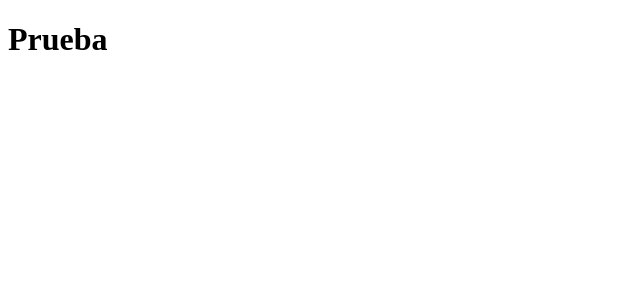
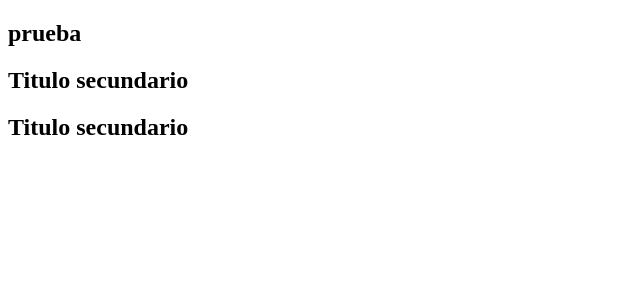
Before and after one commit to valentino-villalba/priemerAppReact, a React (Vite) app: page / in a window 1280 px wide. Shown: the top 300 px of the page, without its empty margins (0-640 px from the left). Built offline with nearby package versions, Linux system fonts and the light colour scheme.

Commit message:
creamos el componente informacion

```diff
--- a/src/App.jsx
+++ b/src/App.jsx
@@ -1,5 +1,13 @@
+import Informacion from "./components/Informacion";
+
 function App() {
-  return <h1>Prueba</h1>;
+  return (
+    <section>
+      <h1>prueba</h1>
+      <Informacion></Informacion>
+      <Informacion/>
+    </section>
+  );
 }
 
 export default App;
--- /dev/null
+++ b/src/components/Informacion.jsx
@@ -0,0 +1,9 @@
+const Informacion = () => {
+  return (
+    <section>
+      <h2>Titulo secundario</h2>
+    </section>
+  );
+};
+
+export default Informacion;
```
